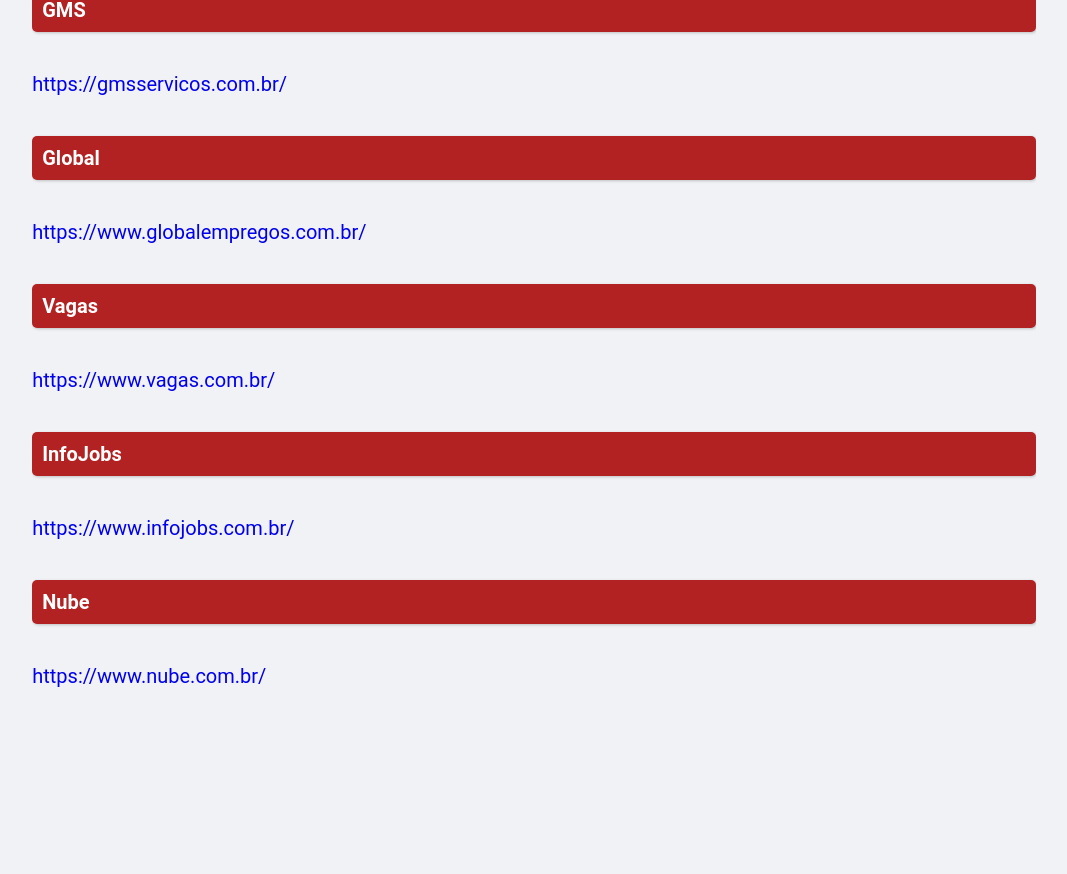
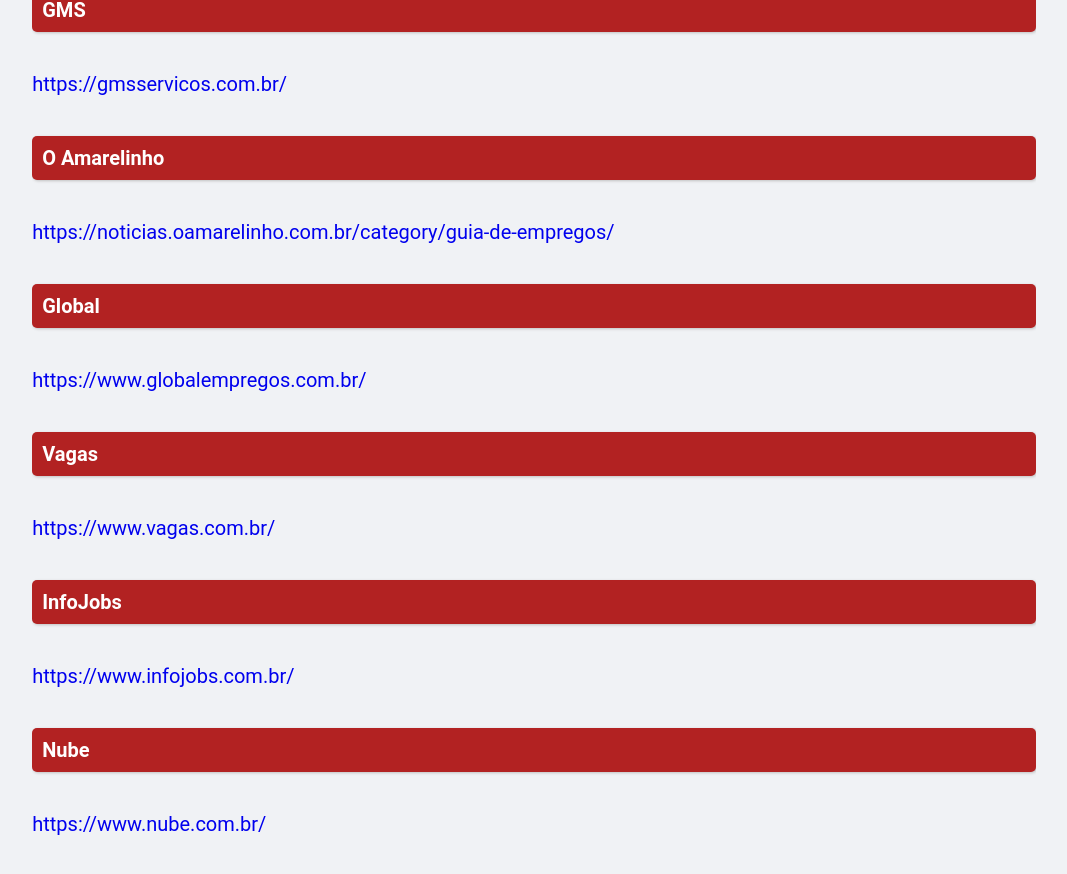
Before and after one commit to cajui54/guia_emprego, a React (Create React App) app: page / in a window 1280 px wide. Shown: the part 1439-2313 px from the top of the page, without its empty margins (106-1173 px from the left). Before the commit the page ends 2177 px from the top, so only its background shows below. Built offline with nearby package versions, Linux system fonts and the light colour scheme.

Commit message:
A new site has been add

```diff
--- a/src/components/Main.jsx
+++ b/src/components/Main.jsx
@@ -7,6 +7,7 @@
         {name: 'Vigel', path: 'https://vigelserv.com.br/web/'},
         {name: 'Rheferência', path: 'http://www.rheferencia.com.br/'},
         {name: 'GMS', path: 'https://gmsservicos.com.br/'},
+        {name: 'O Amarelinho', path: 'https://noticias.oamarelinho.com.br/category/guia-de-empregos/'},
         {name: 'Global', path: 'https://www.globalempregos.com.br/'},
         {name: 'Vagas', path: 'https://www.vagas.com.br/'},
         {name: 'InfoJobs', path: 'https://www.infojobs.com.br/'},
```
